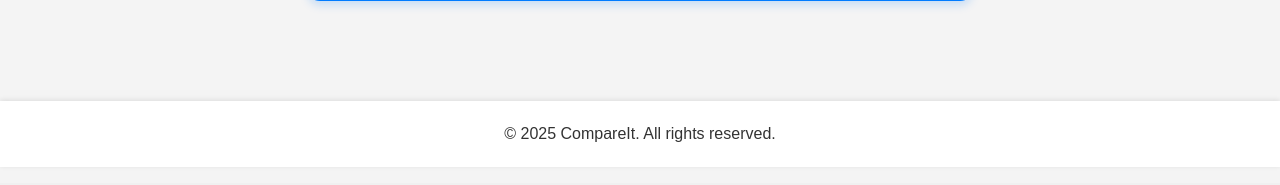
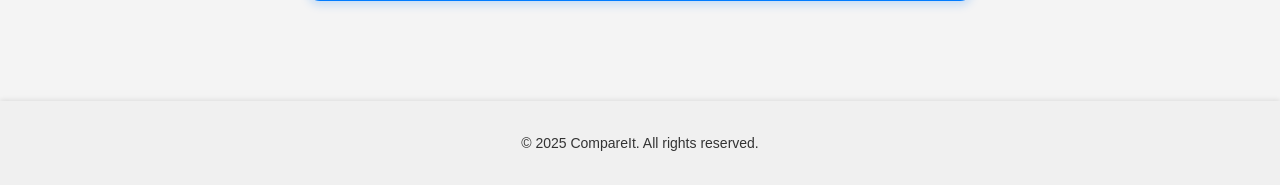
Before and after one commit to Josua-Louw/COS221-Assignment5, a PHP site: page /index.php in a window 1280 px wide. Shown: the part 617-802 px from the top of the page. Run offline with PHP 8.4, Linux system fonts and the light colour scheme.

Commit message:
Fixed the footer

```diff
--- /dev/null
+++ b/front_end/css/footer.css
@@ -0,0 +1,12 @@
+
+.site-footer {
+    background-color: #f0f0f0;
+    text-align: center;
+    padding: 20px 0;
+    position: relative;
+    bottom: 0;
+    width: 100%;
+    font-family: Arial, sans-serif;
+    font-size: 14px;
+    color: #333;
+}
--- a/front_end/footer.php
+++ b/front_end/footer.php
@@ -1,5 +1,8 @@
-  <footer>
+
+<head>
+  <link rel="stylesheet" href="css/footer.css">
+
+</head>
+<footer class="site-footer">
     <p>&copy; <?= date('Y') ?> CompareIt. All rights reserved.</p>
-  </footer>
-</body>
-</html>
+</footer>
```
